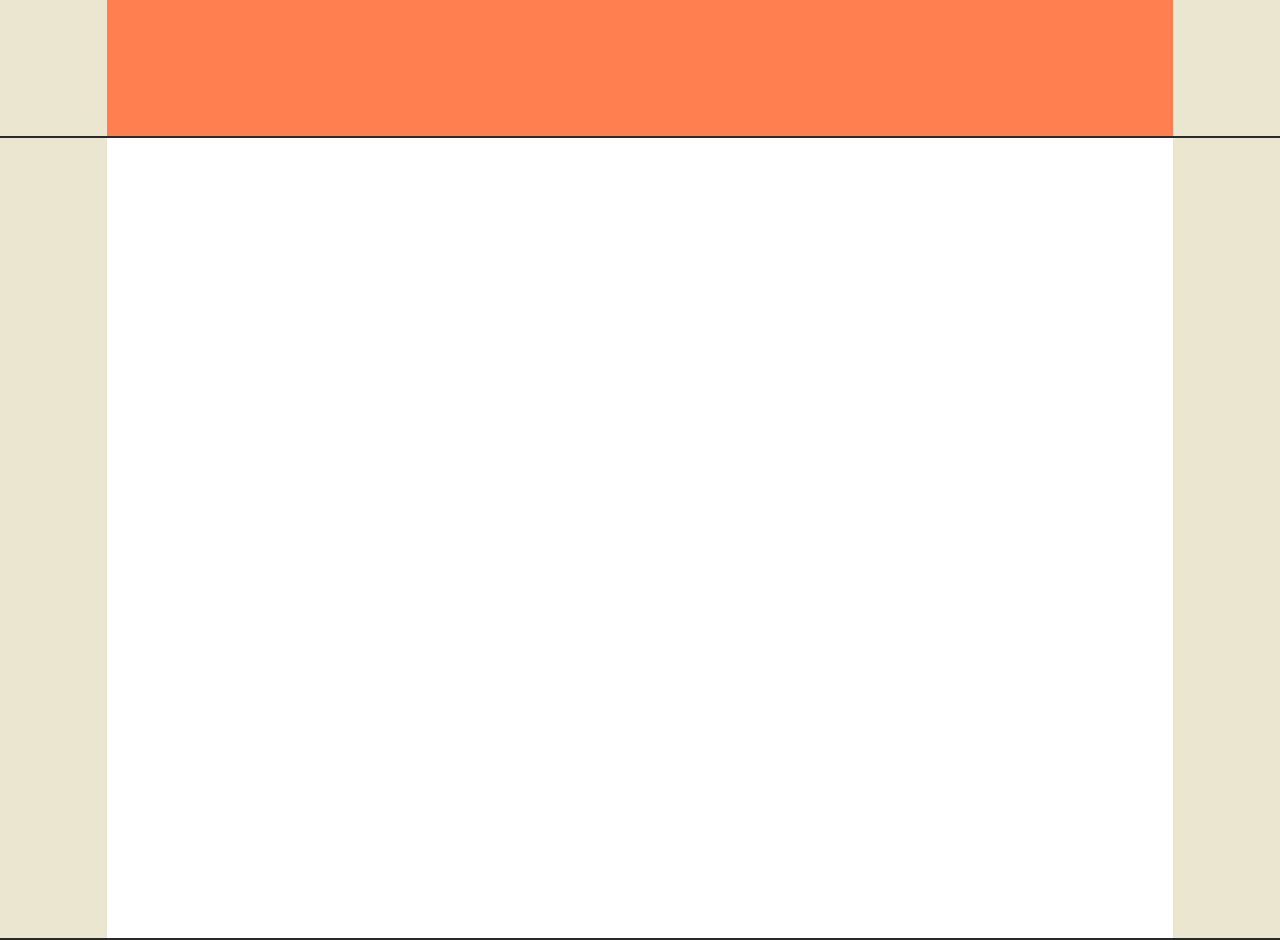
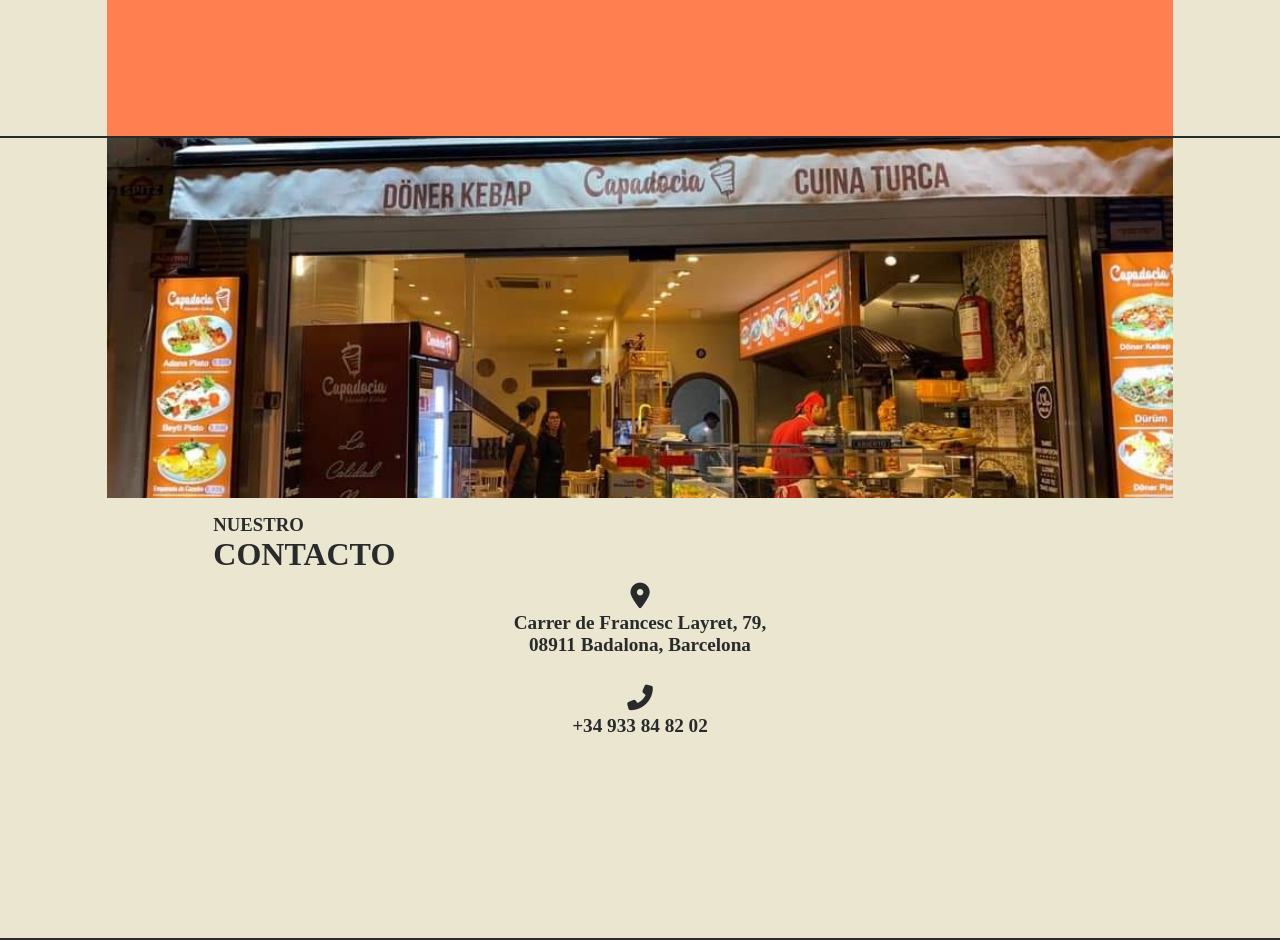
Before and after one commit to SergiSC/Capadocia, a React (Create React App) app: page / in a window 1280 px wide. Shown: the part 3100-4040 px from the top of the page. Built offline with nearby package versions, Linux system fonts and the light colour scheme; a web font is replaced by a local one.

Commit message:
started contact section

```diff
--- a/src/views/contact/contact.css
+++ b/src/views/contact/contact.css
@@ -1,3 +1,48 @@
 section#contact .section-container {
-    background-color: white;
+    background-color: var(--color-soft);
+    min-height: 100vh;
 }
+
+section#contact header.contact {
+    height: 45vh;
+    background-image: url('../../assets/images/contact.jpg');
+    background-repeat: no-repeat;
+    background-size: cover;
+    background-position: center;
+}
+
+section#contact .contact-body {
+    padding: 1em 10%;
+    color: var(--color-dark);
+    height: 50vh;
+}
+
+section#contact .content {
+    display: flex;
+    flex-direction: column;
+    justify-content: center;
+    text-align: center;
+    font-size: 0.8rem;
+}
+
+section#contact h3 {
+    margin: 0;
+    text-transform: uppercase;
+}
+
+section#contact h1 {
+    margin: 0 0 0.3em 0;
+}
+
+section#contact h2 {
+    margin-top: 0.2em;
+}
+
+section#contact a {
+    text-decoration: none;
+    color: var(--color-dark);
+}
+
+section#contact a:first-child {
+    margin-bottom: 1em;
+}
--- a/src/views/contact/contact.tsx
+++ b/src/views/contact/contact.tsx
@@ -1,5 +1,5 @@
 import React from 'react';
-import './contact.css'
+import './contact.css';
 
 type contactProps = {
     sectionId: string,
@@ -9,7 +9,21 @@
     return (
         <section id={sectionId}>
             <div className="section-container">
-
+                <header className="contact"></header>
+                <div className="contact-body">
+                    <h3>nuestro</h3>
+                    <h1>contacto</h1>
+                    <div className="content">
+                        <a target='_blank' href="https://www.google.com/maps/place/Capadocia/@41.4499147,2.2467816,19.75z/data=!4m12!1m6!3m5!1s0x12a4bb0f848f7dd5:0x282d0024e1f62b04!2sROMAN+PIZZA+BADALONA!8m2!3d41.4514504!4d2.2528372!3m4!1s0x12a4bb0ded7876f7:0x9fda5e15a2ce818!8m2!3d41.4500592!4d2.2471929">
+                            <span><i className="fas fa-map-marker-alt fa-2x"></i></span>
+                            <h2>Carrer de Francesc Layret, 79,<br />08911 Badalona, Barcelona</h2>
+                        </a>
+                        <a href="tel:+3493384820">
+                            <span><i className="fas fa-phone-alt fa-2x"></i></span>
+                            <h2>+34 933 84 82 02</h2>
+                        </a>
+                    </div>
+                </div>
             </div>
         </section>
     )
```
Also changed, not shown: src/assets/images/contact.jpg (added).
